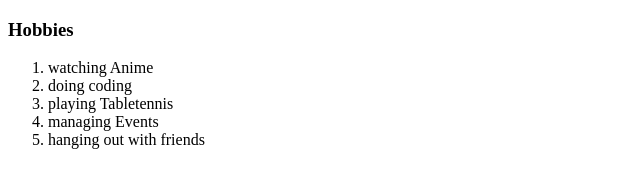
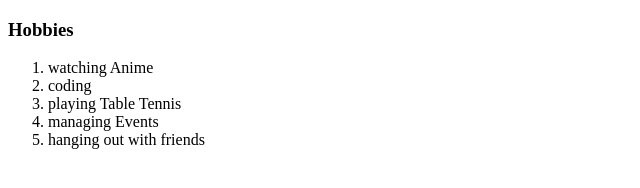
Before and after one commit to HuzaifaHanif/cv, a plain HTML site: page hobbies.html in a window 1280 px wide. Shown: the full height of the page, 0-640 px from the left. Drawn offline with Linux system fonts and the light colour scheme.

Commit message:
doing some changes

```diff
--- a/hobbies.html
+++ b/hobbies.html
@@ -11,8 +11,8 @@
     <h3>Hobbies</h3>
     <ol>
         <li>watching Anime</li>
-        <li>doing coding</li>
-        <li>playing Tabletennis</li>
+        <li>coding</li>
+        <li>playing Table Tennis</li>
         <li>managing Events</li>
         <li>hanging out with friends</li>
     </ol>
```
